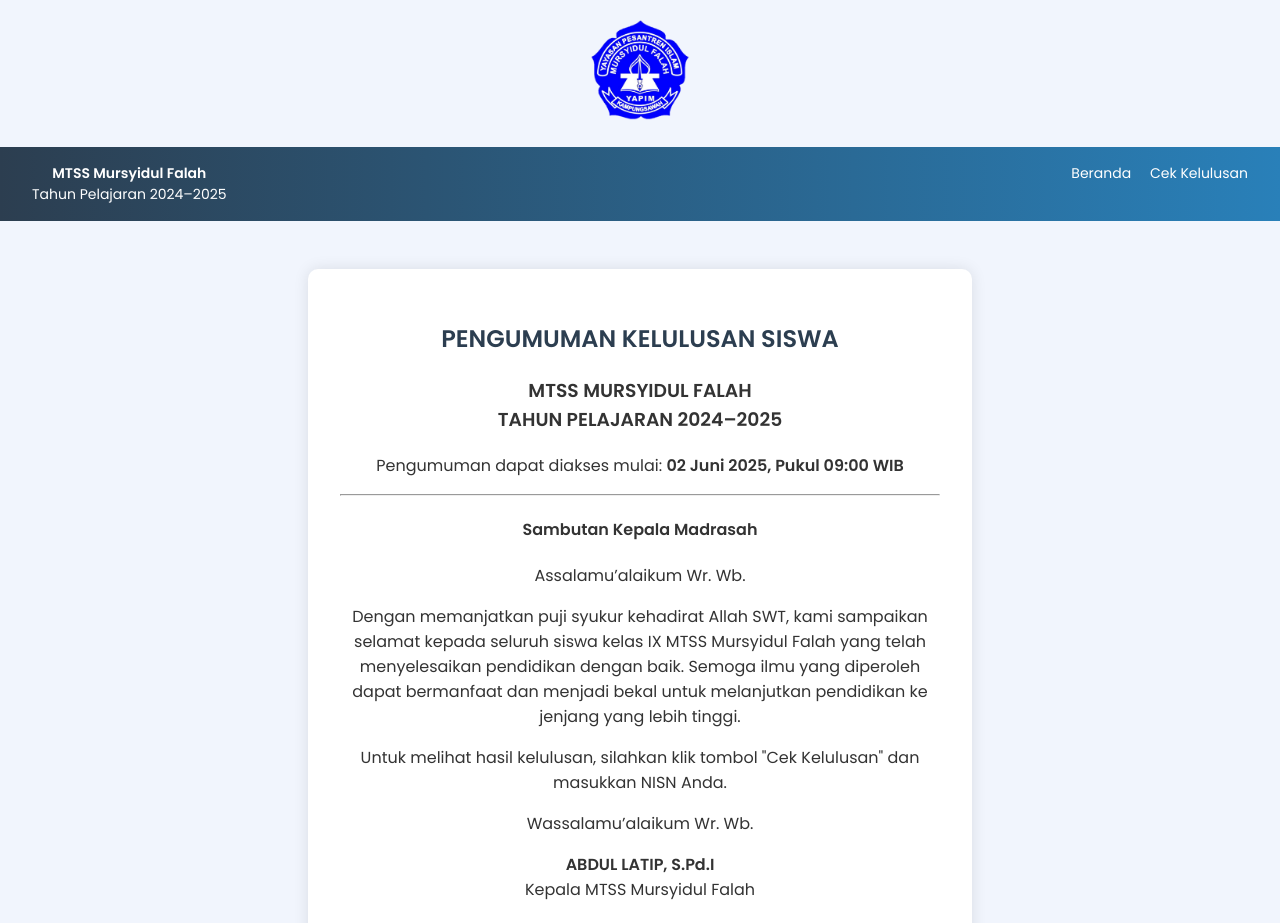
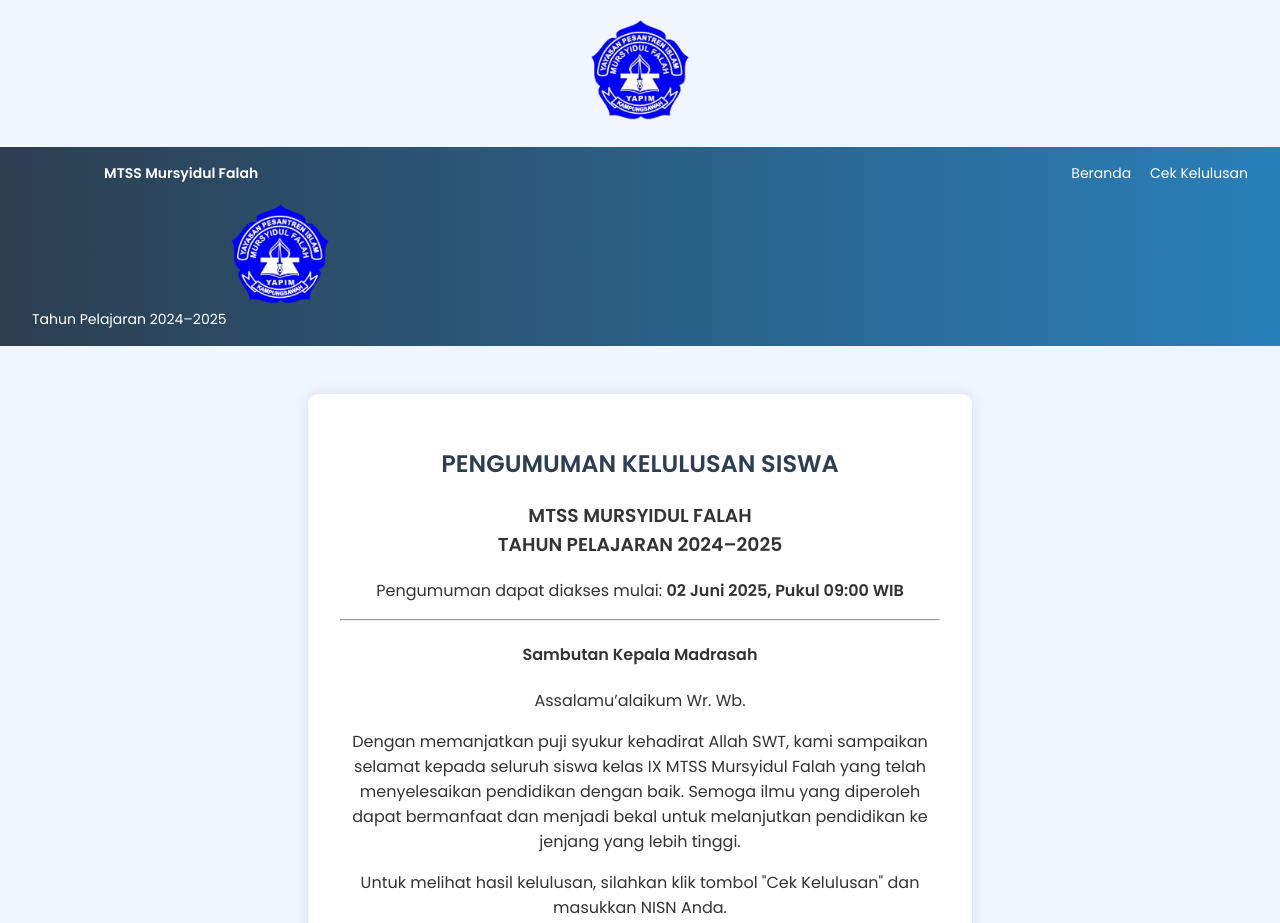
Before and after one commit to mtssmursyidulfalah/Kelulusan_Murfal, a plain HTML site: page index.html in a window 1280 px wide. Shown: the top 923 px of the page. Drawn offline with Linux system fonts and the light colour scheme.

Commit message:
Update index.html

```diff
--- a/index.html
+++ b/index.html
@@ -13,6 +13,7 @@
     <div class="navbar-left">
       <strong>MTSS Mursyidul Falah</strong><br />
       Tahun Pelajaran 2024–2025
+          <img src="assets/logo.png" alt="Logo Sekolah" style="width: 100px; margin: 20px auto; display: block;">
     </div>
     <div class="navbar-right">
       <a href="index.html">Beranda</a>
```
